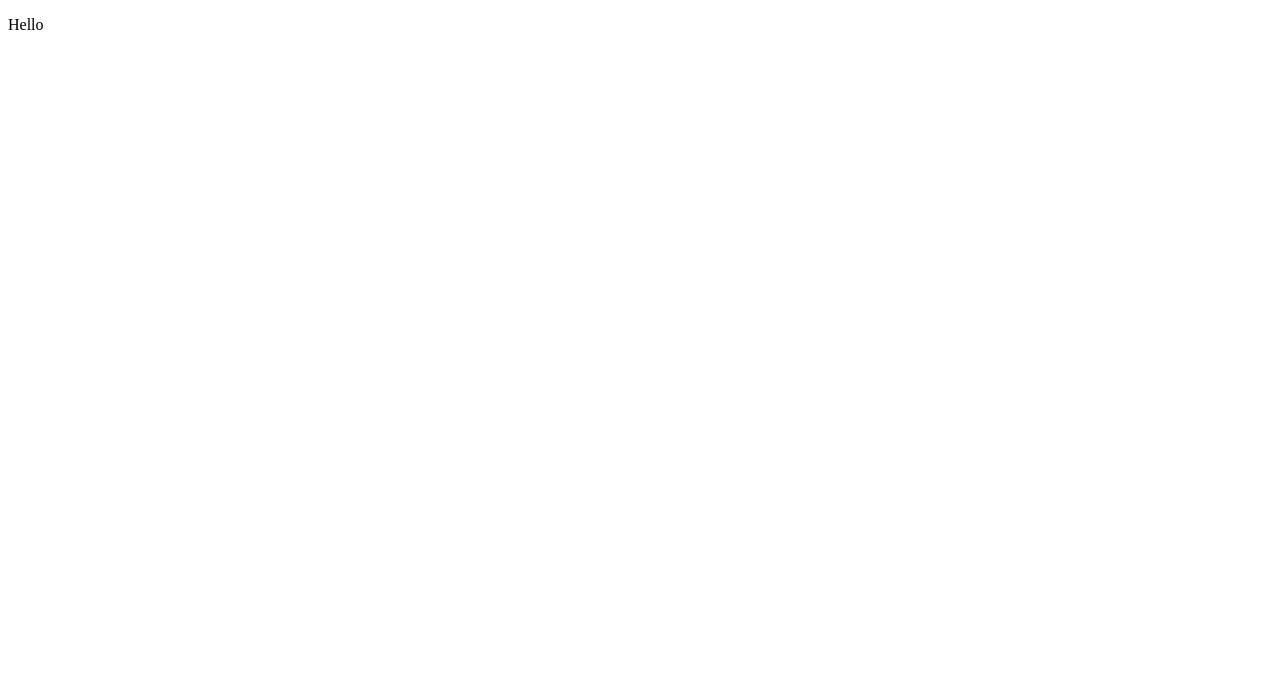
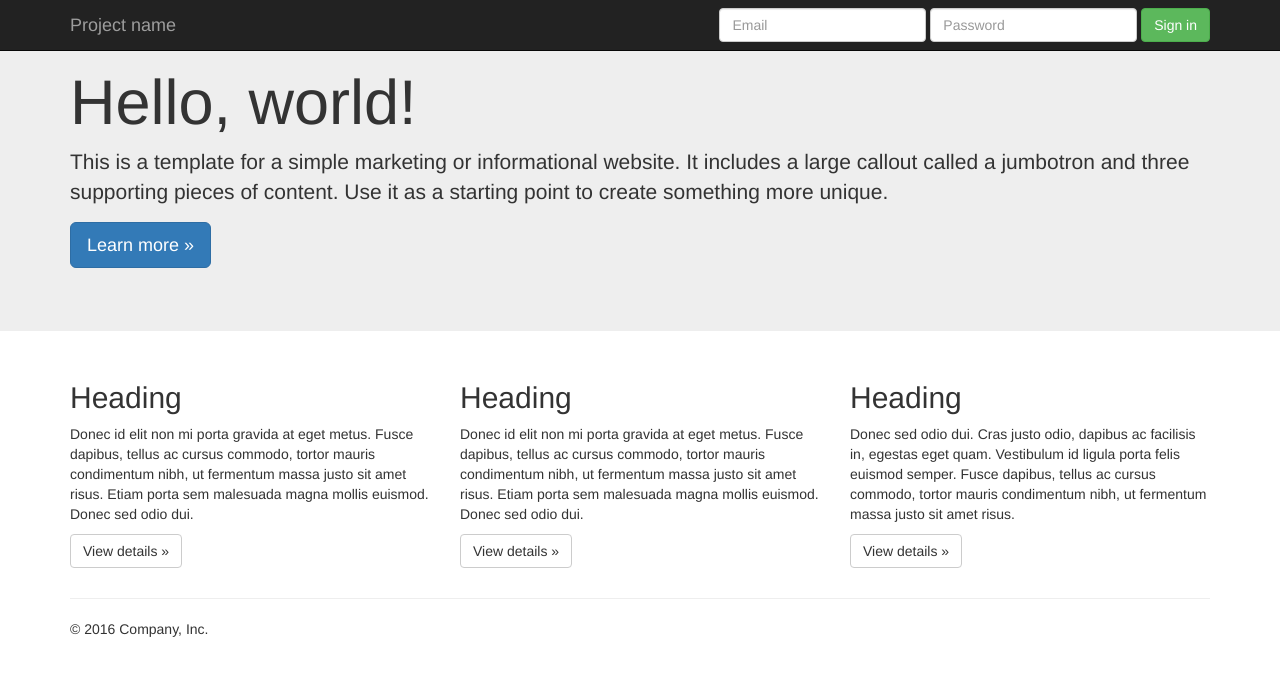
Before and after one commit to hugobarbieux/myhtmlpage, a plain HTML site: page docs/index.html in a window 1280 px wide. Drawn offline with nearby package versions, Linux system fonts and the light colour scheme.

Commit message:
Update index.html

```diff
--- a/docs/index.html
+++ b/docs/index.html
@@ -1,9 +1,108 @@
+
 <!DOCTYPE html>
 <html lang="en">
   <head>
-   </head>
+    <meta charset="utf-8">
+    <meta http-equiv="X-UA-Compatible" content="IE=edge">
+    <meta name="viewport" content="width=device-width, initial-scale=1">
+    <!-- The above 3 meta tags *must* come first in the head; any other head content must come *after* these tags -->
+    <meta name="description" content="">
+    <meta name="author" content="">
+    <link rel="icon" href="../../favicon.ico">
+
+    <title>Jumbotron Template for Bootstrap</title>
+
+    <!-- Bootstrap core CSS -->
+    <link href="../../dist/css/bootstrap.min.css" rel="stylesheet">
+
+    <!-- IE10 viewport hack for Surface/desktop Windows 8 bug -->
+    <link href="../../assets/css/ie10-viewport-bug-workaround.css" rel="stylesheet">
+
+    <!-- Custom styles for this template -->
+    <link href="jumbotron.css" rel="stylesheet">
+
+    <!-- Just for debugging purposes. Don't actually copy these 2 lines! -->
+    <!--[if lt IE 9]><script src="../../assets/js/ie8-responsive-file-warning.js"></script><![endif]-->
+    <script src="../../assets/js/ie-emulation-modes-warning.js"></script>
+
+    <!-- HTML5 shim and Respond.js for IE8 support of HTML5 elements and media queries -->
+    <!--[if lt IE 9]>
+      <script src="https://oss.maxcdn.com/html5shiv/3.7.3/html5shiv.min.js"></script>
+      <script src="https://oss.maxcdn.com/respond/1.4.2/respond.min.js"></script>
+    <![endif]-->
+  </head>
 
   <body>
-  <p>Hello</p>
-   </body>
+
+    <nav class="navbar navbar-inverse navbar-fixed-top">
+      <div class="container">
+        <div class="navbar-header">
+          <button type="button" class="navbar-toggle collapsed" data-toggle="collapse" data-target="#navbar" aria-expanded="false" aria-controls="navbar">
+            <span class="sr-only">Toggle navigation</span>
+            <span class="icon-bar"></span>
+            <span class="icon-bar"></span>
+            <span class="icon-bar"></span>
+          </button>
+          <a class="navbar-brand" href="#">Project name</a>
+        </div>
+        <div id="navbar" class="navbar-collapse collapse">
+          <form class="navbar-form navbar-right">
+            <div class="form-group">
+              <input type="text" placeholder="Email" class="form-control">
+            </div>
+            <div class="form-group">
+              <input type="password" placeholder="Password" class="form-control">
+            </div>
+            <button type="submit" class="btn btn-success">Sign in</button>
+          </form>
+        </div><!--/.navbar-collapse -->
+      </div>
+    </nav>
+
+    <!-- Main jumbotron for a primary marketing message or call to action -->
+    <div class="jumbotron">
+      <div class="container">
+        <h1>Hello, world!</h1>
+        <p>This is a template for a simple marketing or informational website. It includes a large callout called a jumbotron and three supporting pieces of content. Use it as a starting point to create something more unique.</p>
+        <p><a class="btn btn-primary btn-lg" href="#" role="button">Learn more &raquo;</a></p>
+      </div>
+    </div>
+
+    <div class="container">
+      <!-- Example row of columns -->
+      <div class="row">
+        <div class="col-md-4">
+          <h2>Heading</h2>
+          <p>Donec id elit non mi porta gravida at eget metus. Fusce dapibus, tellus ac cursus commodo, tortor mauris condimentum nibh, ut fermentum massa justo sit amet risus. Etiam porta sem malesuada magna mollis euismod. Donec sed odio dui. </p>
+          <p><a class="btn btn-default" href="#" role="button">View details &raquo;</a></p>
+        </div>
+        <div class="col-md-4">
+          <h2>Heading</h2>
+          <p>Donec id elit non mi porta gravida at eget metus. Fusce dapibus, tellus ac cursus commodo, tortor mauris condimentum nibh, ut fermentum massa justo sit amet risus. Etiam porta sem malesuada magna mollis euismod. Donec sed odio dui. </p>
+          <p><a class="btn btn-default" href="#" role="button">View details &raquo;</a></p>
+       </div>
+        <div class="col-md-4">
+          <h2>Heading</h2>
+          <p>Donec sed odio dui. Cras justo odio, dapibus ac facilisis in, egestas eget quam. Vestibulum id ligula porta felis euismod semper. Fusce dapibus, tellus ac cursus commodo, tortor mauris condimentum nibh, ut fermentum massa justo sit amet risus.</p>
+          <p><a class="btn btn-default" href="#" role="button">View details &raquo;</a></p>
+        </div>
+      </div>
+
+      <hr>
+
+      <footer>
+        <p>&copy; 2016 Company, Inc.</p>
+      </footer>
+    </div> <!-- /container -->
+
+
+    <!-- Bootstrap core JavaScript
+    ================================================== -->
+    <!-- Placed at the end of the document so the pages load faster -->
+    <script src="https://ajax.googleapis.com/ajax/libs/jquery/1.12.4/jquery.min.js"></script>
+    <script>window.jQuery || document.write('<script src="../../assets/js/vendor/jquery.min.js"><\/script>')</script>
+    <script src="../../dist/js/bootstrap.min.js"></script>
+    <!-- IE10 viewport hack for Surface/desktop Windows 8 bug -->
+    <script src="../../assets/js/ie10-viewport-bug-workaround.js"></script>
+  </body>
 </html>
```
